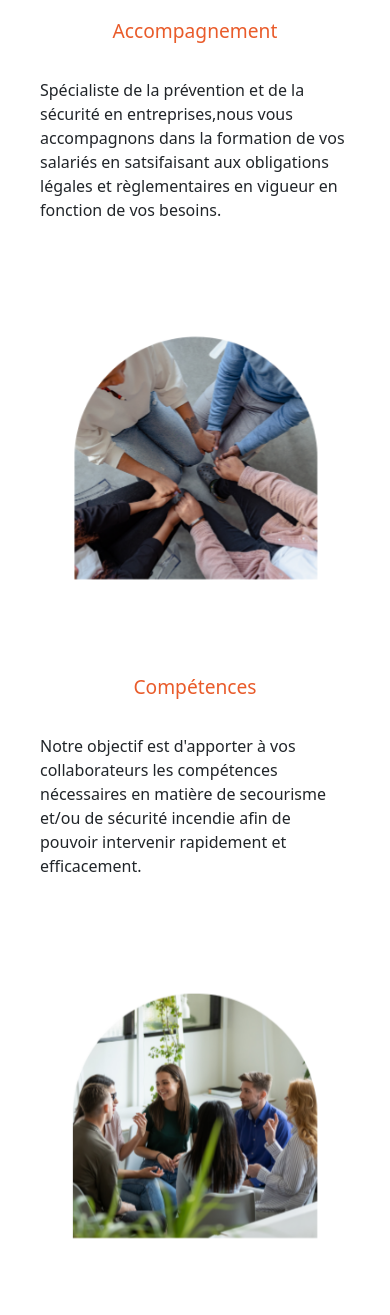
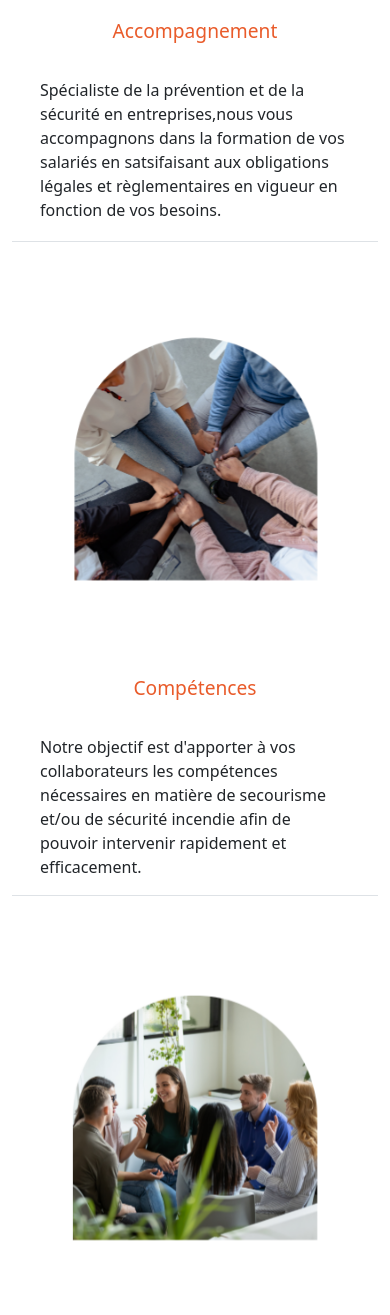
Before and after one commit to TheMaxium69/NRPrevention-SiteWeb, a PHP site: page / in a window 390 px wide. Shown: the part 845-2160 px from the top of the page. Run offline with PHP 8.4, Linux system fonts and the light colour scheme.

Commit message:
update border section 1 index

```diff
--- a/css/index.css
+++ b/css/index.css
@@ -292,8 +292,6 @@ body {
     .borderCPASBIEN{
         border-left: unset!important;
         border-right: unset!important;
-        border-top: unset !important;
-    border-bottom: unset !important;
         margin-top: 1%;
         margin-bottom: 1%;
     }
```
